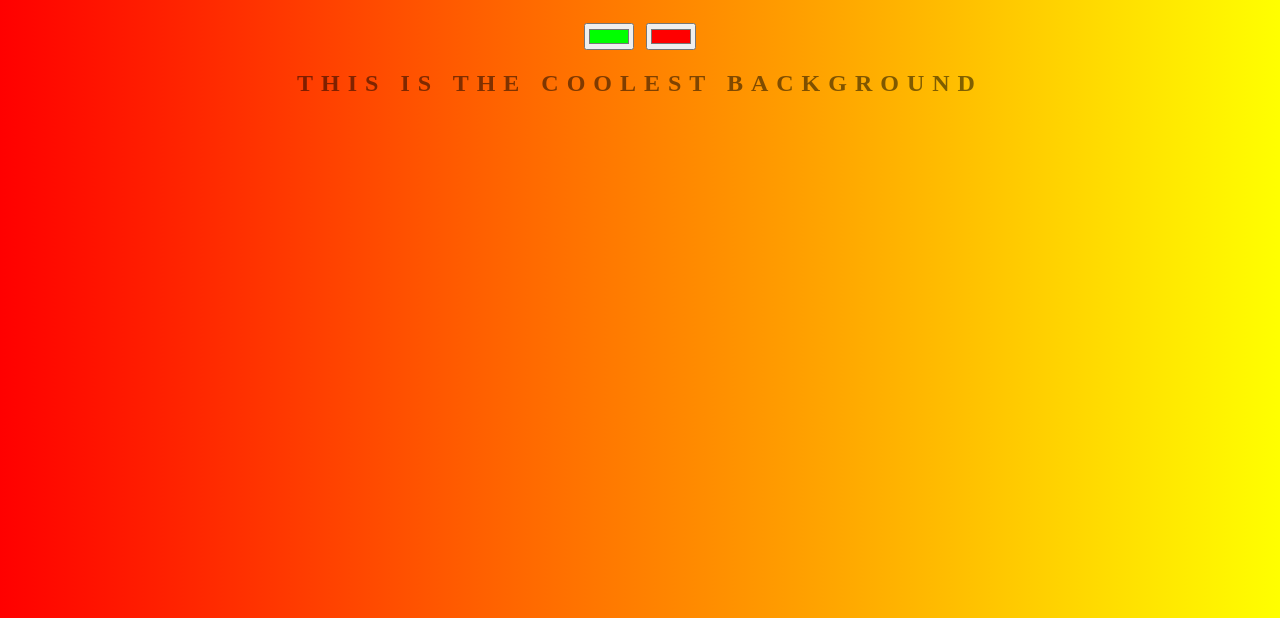
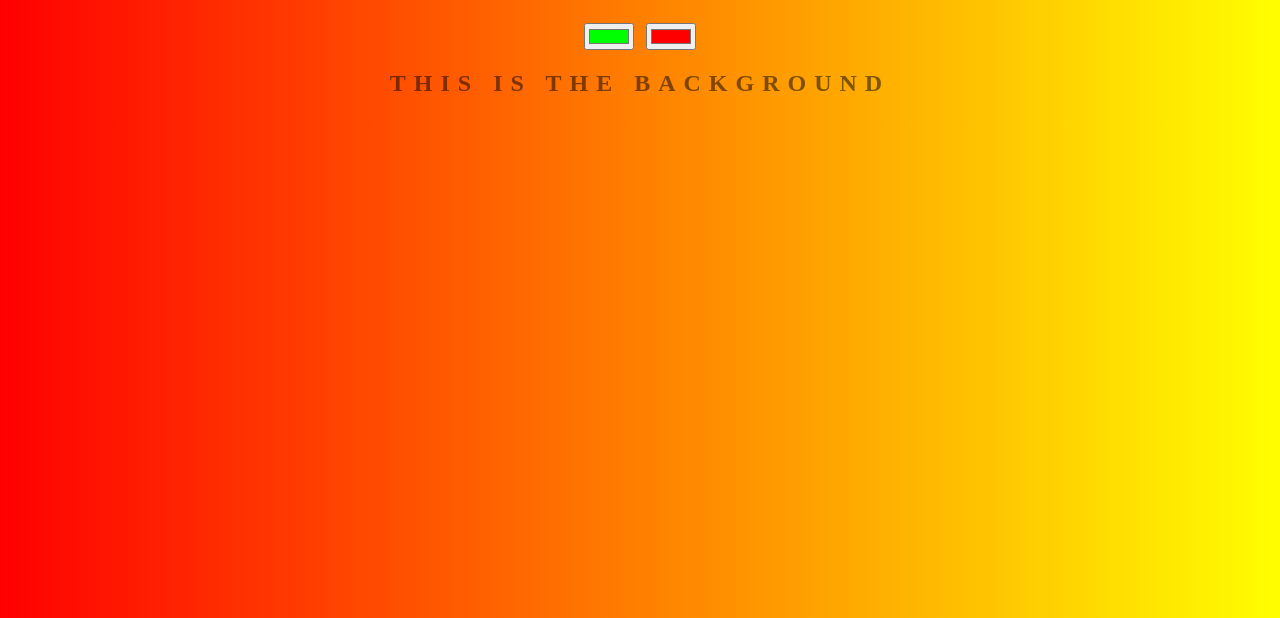
Before and after one commit to Paul-03-tech/background-generator, a plain HTML site: page index.html in a window 1280 px wide. Shown: the part 182-800 px from the top of the page. Drawn offline with Linux system fonts and the light colour scheme.

Commit message:
changing text

```diff
--- a/index.html
+++ b/index.html
@@ -12,7 +12,7 @@
 
 <input class="color1" type="color" name="color1" value="#00ff00"> <!--oninput="setGradient()" - se poate folosi si aceast mod de adaugat functia setGradient din fisierul script.js-->
 <input  class="color2" type="color" name="color2" value="#ff0000"> <!--oninput="setGradient()" - se poate folosi si aceast mod de adaugat functia setGradient din fisierul script.js-->
-<h2>This is the coolest background</h2>
+<h2>This is the background</h2>
 <h3></h3>
 
 
```
